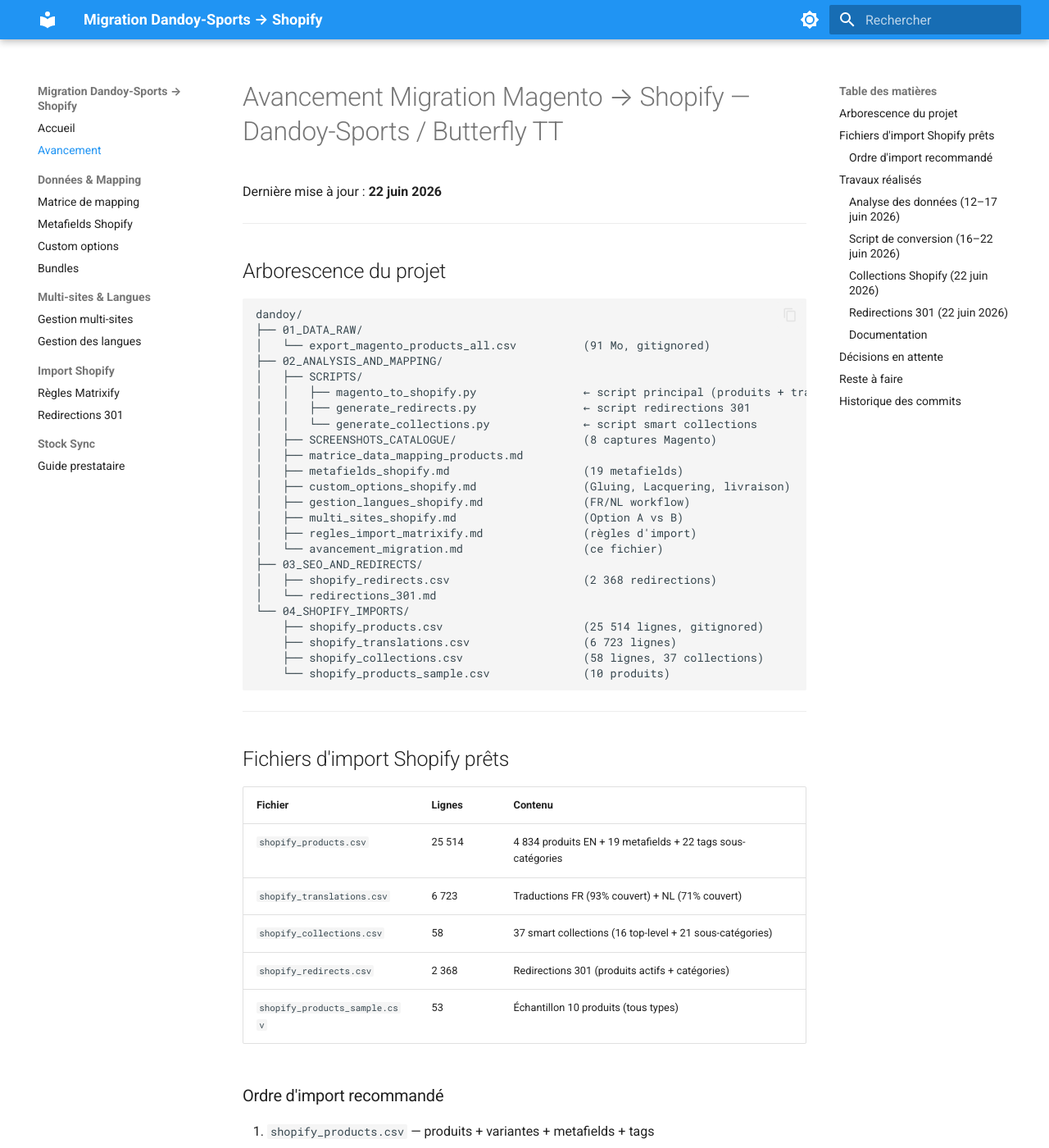
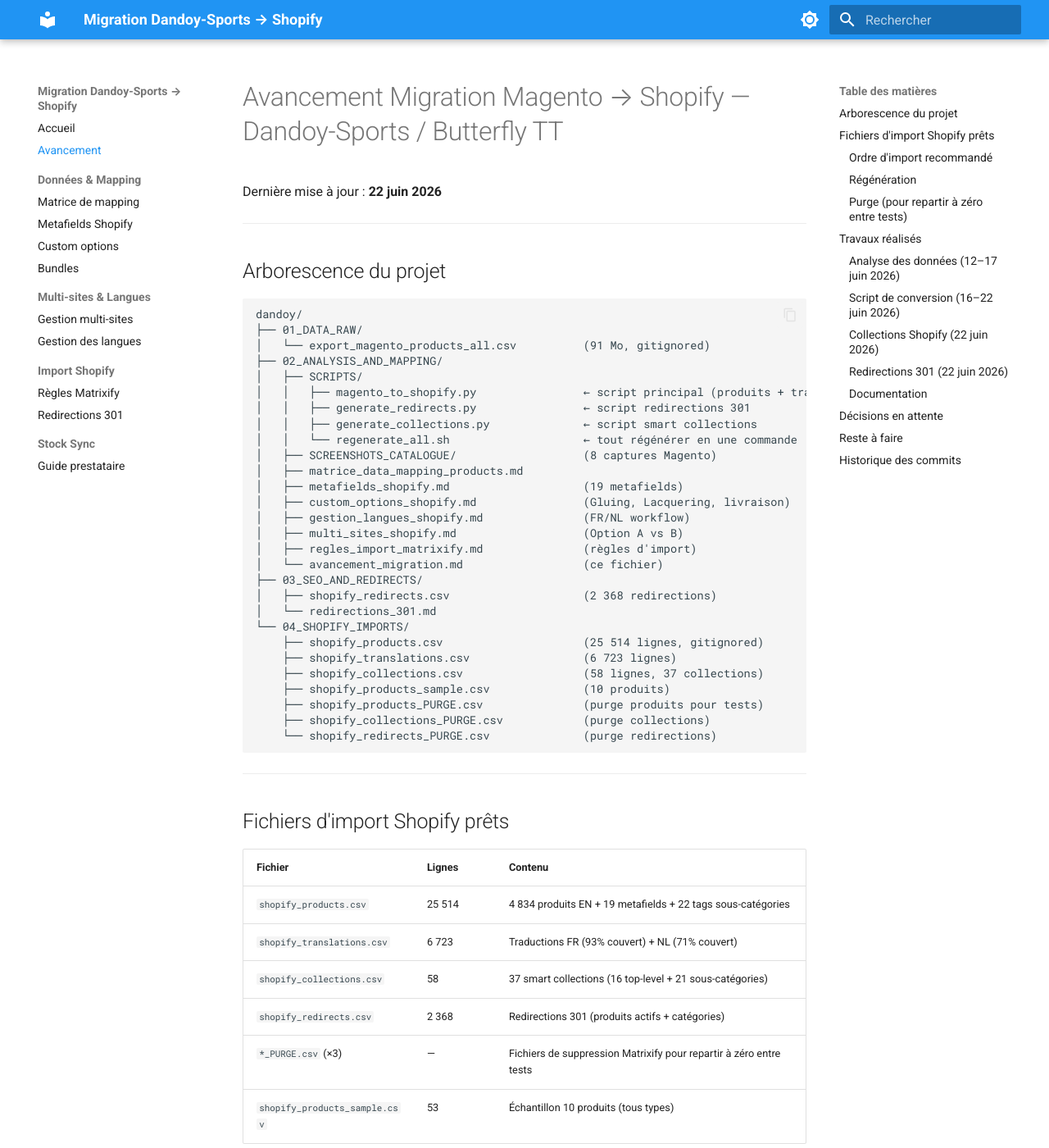
Before and after one commit to Webdigitales/dandoy-migration-2026, an MkDocs documentation site: the page built from docs/avancement.md, in a window 1280 px wide and 1400 px high. Shown: the whole window at 82% size. Built offline with MkDocs 1.6.1 and Material for MkDocs 9.7.7, drawn with Linux system fonts in a browser that asks for light colours; some of the changed text lies outside the part shown.

Commit message:
Add regeneration script, purge files, and update documentation
- regenerate_all.sh: single command to rebuild all import files + purge files
- 3 PURGE CSVs for Matrixify DELETE (products, collections, redirects)
- Updated README, progress doc, and MkDocs site with regeneration/purge workflow

Co-Authored-By: Claude Sonnet 4.6 <noreply@anthropic.com>

````diff
--- a/docs/avancement.md
+++ b/docs/avancement.md
@@ -14,7 +14,8 @@ dandoy/
 │   ├── SCRIPTS/
 │   │   ├── magento_to_shopify.py                ← script principal (produits + traductions)
 │   │   ├── generate_redirects.py                ← script redirections 301
-│   │   └── generate_collections.py              ← script smart collections
+│   │   ├── generate_collections.py              ← script smart collections
+│   │   └── regenerate_all.sh                    ← tout régénérer en une commande
 │   ├── SCREENSHOTS_CATALOGUE/                   (8 captures Magento)
 │   ├── matrice_data_mapping_products.md
 │   ├── metafields_shopify.md                    (19 metafields)
@@ -30,7 +31,10 @@ dandoy/
     ├── shopify_products.csv                     (25 514 lignes, gitignored)
     ├── shopify_translations.csv                 (6 723 lignes)
     ├── shopify_collections.csv                  (58 lignes, 37 collections)
-    └── shopify_products_sample.csv              (10 produits)
+    ├── shopify_products_sample.csv              (10 produits)
+    ├── shopify_products_PURGE.csv               (purge produits pour tests)
+    ├── shopify_collections_PURGE.csv            (purge collections)
+    └── shopify_redirects_PURGE.csv              (purge redirections)
 ```
 
 ---
@@ -43,6 +47,7 @@ dandoy/
 | `shopify_translations.csv` | 6 723 | Traductions FR (93% couvert) + NL (71% couvert) |
 | `shopify_collections.csv` | 58 | 37 smart collections (16 top-level + 21 sous-catégories) |
 | `shopify_redirects.csv` | 2 368 | Redirections 301 (produits actifs + catégories) |
+| `*_PURGE.csv` (×3) | — | Fichiers de suppression Matrixify pour repartir à zéro entre tests |
 | `shopify_products_sample.csv` | 53 | Échantillon 10 produits (tous types) |
 
 ### Ordre d'import recommandé
@@ -51,6 +56,24 @@ dandoy/
 2. `shopify_collections.csv` — collections (se remplissent automatiquement via les tags/types)
 3. `shopify_translations.csv` — traductions FR/NL (après activation des langues)
 4. `shopify_redirects.csv` — redirections 301 (après vérification que les URLs cibles existent)
+
+### Régénération
+
+Après mise à jour de l'export Magento :
+
+```bash
+bash 02_ANALYSIS_AND_MAPPING/SCRIPTS/regenerate_all.sh
+```
+
+Régénère tout : produits, traductions, collections, redirections et fichiers de purge.
+
+### Purge (pour repartir à zéro entre tests)
+
+Importer via Matrixify dans l'ordre inverse :
+
+1. `shopify_redirects_PURGE.csv`
+2. `shopify_collections_PURGE.csv`
+3. `shopify_products_PURGE.csv`
 
 ---
 
````
Also changed, not shown: 02_ANALYSIS_AND_MAPPING/avancement_migration.md (+25 -2 lines), README.md (+11 -9 lines), docs/index.md (+10 -0 lines), 5 other files.
